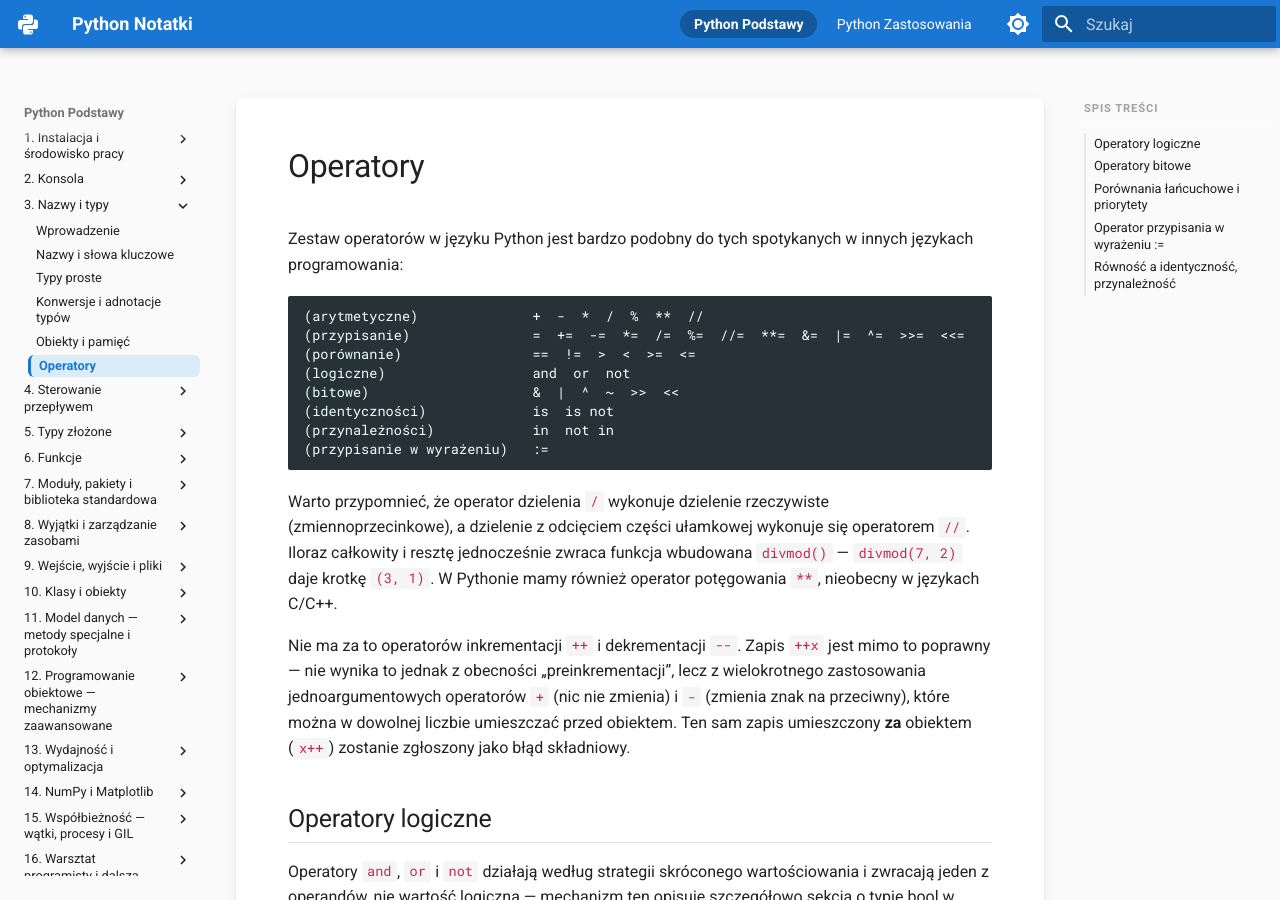
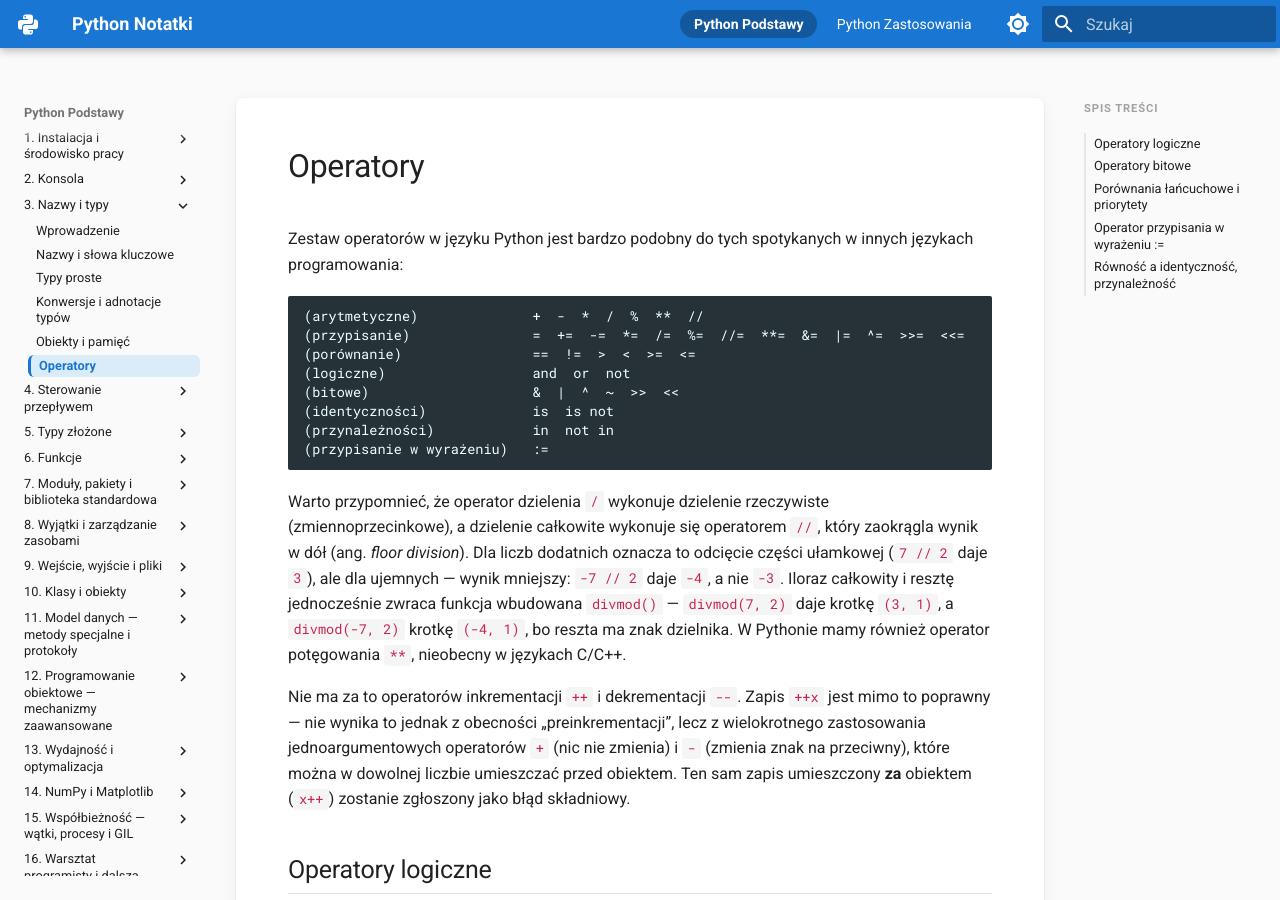
Before and after one commit to witoldprzygoda/python-notatki, an MkDocs documentation site: the page built from docs/03-nazwy-typy/operatory.md, in a window 1280 px wide and 900 px high. Built offline with MkDocs 1.6.1 and Material for MkDocs 9.7.7, drawn with Linux system fonts in a browser that asks for light colours.

Commit message:
Describe // as floor division and note constant sharing in scripts
The operators page called // truncation, but it rounds down: -7 // 2 is -4 and divmod(-7, 2) is (-4, 1) (checked with CPython 3.14.8). The small-int note now adds that in a script a = 257; b = 257 gives a is b == True, because equal constants of one code block are stored once, while the console compiles each line separately. Both were found while planning the lecture slides.

Co-Authored-By: Claude Opus 5.5 <noreply@anthropic.com>

````diff
--- a/docs/03-nazwy-typy/operatory.md
+++ b/docs/03-nazwy-typy/operatory.md
@@ -13,7 +13,7 @@ Zestaw operatorów w języku Python jest bardzo podobny do tych spotykanych w in
 (przypisanie w wyrażeniu)   :=
 ```
 
-Warto przypomnieć, że operator dzielenia `/` wykonuje dzielenie rzeczywiste (zmiennoprzecinkowe), a dzielenie z odcięciem części ułamkowej wykonuje się operatorem `//`. Iloraz całkowity i resztę jednocześnie zwraca funkcja wbudowana `divmod()` — `divmod(7, 2)` daje krotkę `(3, 1)`. W Pythonie mamy również operator potęgowania `**`, nieobecny w językach C/C++.
+Warto przypomnieć, że operator dzielenia `/` wykonuje dzielenie rzeczywiste (zmiennoprzecinkowe), a dzielenie całkowite wykonuje się operatorem `//`, który zaokrągla wynik w dół (ang. *floor division*). Dla liczb dodatnich oznacza to odcięcie części ułamkowej (`7 // 2` daje `3`), ale dla ujemnych — wynik mniejszy: `-7 // 2` daje `-4`, a nie `-3`. Iloraz całkowity i resztę jednocześnie zwraca funkcja wbudowana `divmod()` — `divmod(7, 2)` daje krotkę `(3, 1)`, a `divmod(-7, 2)` krotkę `(-4, 1)`, bo reszta ma znak dzielnika. W Pythonie mamy również operator potęgowania `**`, nieobecny w językach C/C++.
 
 Nie ma za to operatorów inkrementacji `++` i dekrementacji `--`. Zapis `++x` jest mimo to poprawny — nie wynika to jednak z obecności „preinkrementacji”, lecz z wielokrotnego zastosowania jednoargumentowych operatorów `+` (nic nie zmienia) i `-` (zmienia znak na przeciwny), które można w dowolnej liczbie umieszczać przed obiektem. Ten sam zapis umieszczony **za** obiektem (`x++`) zostanie zgłoszony jako błąd składniowy.
 
````
Also changed, not shown: docs/03-nazwy-typy/obiekty-i-pamiec.md (+5 -3 lines).
